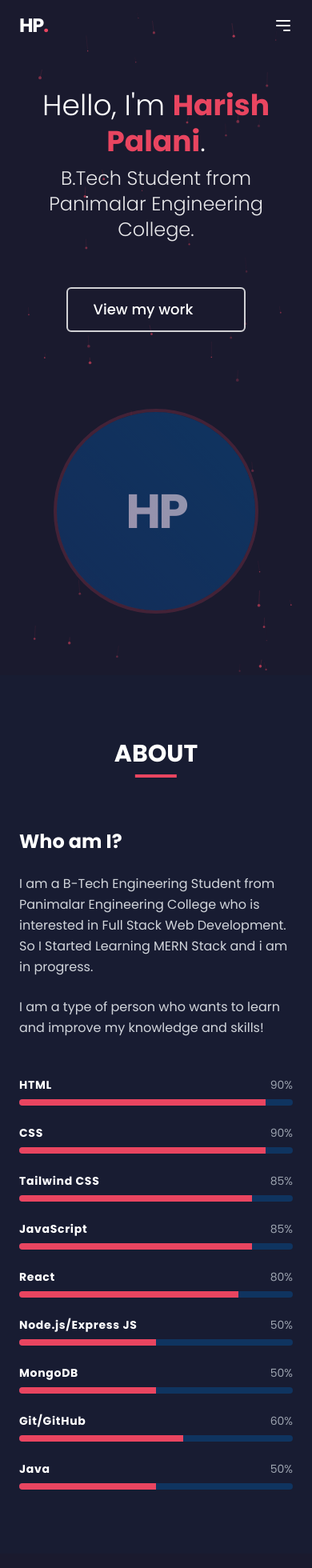
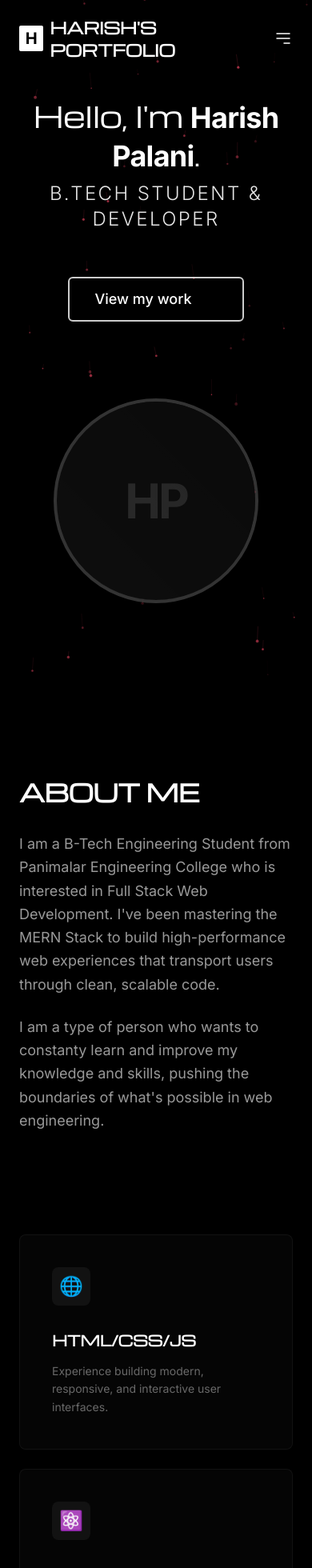
Before and after one commit to Harish8978/My-Portfolio, a React (Vite) app: page / in a window 390 px wide. Shown: the top 1960 px of the page at 80% size. Built offline with nearby package versions, Linux system fonts and the light colour scheme.

Commit message:
Modified

```diff
--- a/src/components/About.jsx
+++ b/src/components/About.jsx
@@ -1,52 +1,48 @@
 const About = () => {
     const skills = [
-        { name: 'HTML', percentage: '90%' },
-        { name: 'CSS', percentage: '90%' },
-        { name: 'Tailwind CSS', percentage: '85%' },
-        { name: 'JavaScript', percentage: '85%' },
-        { name: 'React', percentage: '80%' },
-        { name: 'Node.js/Express JS', percentage: '50%' },
-        { name:'MongoDB', percentage:'50%'},
-        {name:'Git/GitHub',percentage:'60%'},
-        {name:'Java',percentage:"50%"},
+        { name: 'HTML/CSS/JS', description: 'Experience building modern, responsive, and interactive user interfaces.', icon: '🌐' },
+        { name: 'REACT/MERN', description: 'Full stack development with focus on building scalable web applications.', icon: '⚛️' },
+        { name: 'TOOLS & JAVA', description: 'Proficient in Git, GitHub, and Core Java for problem solving.', icon: '⚙️' },
     ];
 
     return (
-        <section id="about" className="py-20 bg-accent/30">
-            <div className="container mx-auto px-6">
-                <h2 className="text-3xl md:text-4xl font-bold text-center mb-16 relative inline-block left-1/2 -translate-x-1/2">
-                    ABOUT
-                    <div className="h-1 w-1/2 bg-primary mx-auto mt-2"></div>
-                </h2>
-
-                <div className="flex flex-col md:flex-row gap-12 items-start">
-                    <div className="md:w-1/2 space-y-6">
-                        <h3 className="text-2xl font-bold mb-4">Who am I?</h3>
-                        <p className="text-gray-300 leading-relaxed">
+        <section id="about" className="py-32 bg-black">
+            <div className="container mx-auto px-6 md:px-12">
+                {/* About Content */}
+                <div className="max-w-4xl mb-32 space-y-8">
+                    <h2 className="text-3xl md:text-5xl font-display font-bold uppercase tracking-tighter text-left">
+                        ABOUT <br className="hidden md:block" /> ME
+                    </h2>
+                    <div className="space-y-6 text-left">
+                        <p className="text-white/60 text-lg md:text-xl leading-relaxed">
                             I am a B-Tech Engineering Student from Panimalar Engineering College who is interested in
-                            Full Stack Web Development. So I Started Learning MERN Stack and i am in progress.
+                            Full Stack Web Development. I've been mastering the MERN Stack to build high-performance
+                            web experiences that transport users through clean, scalable code.
                         </p>
-                        <p className="text-gray-300 leading-relaxed">
-                            I am a type of person who wants to learn and improve my knowledge and skills!
+                        <p className="text-white/60 text-lg md:text-xl leading-relaxed">
+                            I am a type of person who wants to constanty learn and improve my knowledge and skills,
+                            pushing the boundaries of what's possible in web engineering.
                         </p>
                     </div>
+                </div>
 
-                    <div className="md:w-1/2 w-full space-y-6">
-                        {skills.map((skill) => (
-                            <div key={skill.name}>
-                                <div className="flex justify-between mb-2">
-                                    <span className="text-sm font-bold tracking-wider">{skill.name}</span>
-                                    <span className="text-sm text-gray-400">{skill.percentage}</span>
-                                </div>
-                                <div className="h-2 w-full bg-secondary rounded-full overflow-hidden">
-                                    <div
-                                        className="h-full bg-primary"
-                                        style={{ width: skill.percentage }}
-                                    ></div>
-                                </div>
+                {/* Skills/Features Cards */}
+                <div className="grid grid-cols-1 md:grid-cols-3 gap-6">
+                    {skills.map((skill, index) => (
+                        <div key={index} className="glass-card p-10 rounded-lg group hover:bg-white/5 transition-all duration-500 flex flex-col gap-8">
+                            <div className="w-12 h-12 bg-white/5 flex items-center justify-center rounded-lg group-hover:bg-white group-hover:text-black transition-all">
+                                <span className="text-2xl">{skill.icon}</span>
                             </div>
-                        ))}
-                    </div>
+                            <div className="space-y-4">
+                                <h3 className="text-lg font-display font-bold uppercase tracking-tight leading-tight">
+                                    {skill.name}
+                                </h3>
+                                <p className="text-white/40 text-sm leading-relaxed">
+                                    {skill.description}
+                                </p>
+                            </div>
+                        </div>
+                    ))}
                 </div>
             </div>
         </section>
--- a/src/components/Hero.jsx
+++ b/src/components/Hero.jsx
@@ -1,19 +1,19 @@
 const Hero = () => {
     return (
         <section className="relative min-h-screen flex items-center justify-center overflow-hidden pt-20 pb-12">
-            <div className="container mx-auto px-6 z-10 flex flex-col md:flex-row items-center justify-between gap-12">
+            <div className="container mx-auto px-6 md:px-12 z-10 flex flex-col md:flex-row items-center justify-between gap-12">
                 {/* Text Content */}
                 <div className="w-full md:w-1/2 flex flex-col items-center md:items-start text-center md:text-left opacity-0 animate-slide-in-left">
-                    <h1 className="text-4xl md:text-5xl lg:text-7xl  font-light leading-tight mb-6">
+                    <h1 className="text-4xl md:text-5xl lg:text-7xl font-light leading-tight mb-6">
                         Hello, I'm <br className="hidden md:block" />
                         <span className="font-bold text-primary font-sans">Harish Palani</span>.
                         <br />
-                        <span className="text-2xl md:text-3xl lg:text-4xl mt-2 block opacity-90">B.Tech Student from Panimalar Engineering College.</span>
+                        <span className="text-2xl md:text-3xl lg:text-4xl mt-2 block opacity-90 font-sans uppercase tracking-[0.1em]">B.Tech Student & Developer</span>
                     </h1>
 
                     <button
                         onClick={() => document.getElementById('work').scrollIntoView({ behavior: 'smooth' })}
-                        className="mt-8 px-8 py-3 border-2 rounded-md border-white/80 text-white text-lg font-medium transition-all duration-300 hover:bg-primary hover:border-primary flex items-center group opacity-0 animate-slide-up [animation-delay:400ms]"
+                        className="mt-8 px-8 py-3 border-2 rounded-md border-white/80 text-white text-lg font-medium transition-all duration-300 hover:bg-white hover:text-black flex items-center group opacity-0 animate-slide-up [animation-delay:400ms]"
                     >
                         View my work
                         <svg
@@ -31,19 +31,9 @@ const Hero = () => {
                 {/* Image Section */}
                 <div className="w-full md:w-1/2 flex justify-center md:justify-end mt-12 md:mt-0 opacity-0 animate-slide-in-right [animation-delay:200ms]">
                     <div className="relative w-64 h-64 md:w-80 md:h-80 lg:w-[400px] lg:h-[400px] rounded-full overflow-hidden border-4 border-primary/20 transition-transform hover:scale-105 duration-500">
-                        {/* Placeholder Image - Swap src with your actual image path */}
                         <div className="w-full h-full bg-secondary flex items-center justify-center relative">
-                            {/* Fallback avatar if no image is available */}
-                            <span className="text-6xl md:text-8xl font-bold text-white/50 tracking-tighter">HP</span>
-
-                            {/* Uncomment the img tag below and add your image link to use an actual photo */}
-                            {/* <img
-                                src="Your_Image_Path_Here.png"
-                                alt="Harish Palani"
-                                className="absolute inset-0 w-full h-full object-cover"
-                            /> */}
+                            <span className="text-6xl md:text-8xl font-bold text-white/10 tracking-tighter">HP</span>
                         </div>
-                        {/* Decorative gradient overlay */}
                         <div className="absolute inset-0 bg-gradient-to-tr from-primary/30 to-transparent mix-blend-overlay"></div>
                     </div>
                 </div>
--- a/src/components/Navbar.jsx
+++ b/src/components/Navbar.jsx
@@ -16,28 +16,42 @@ const Navbar = () => {
         { name: 'HOME', href: '#' },
         { name: 'ABOUT', href: '#about' },
         { name: 'PROJECTS', href: '#work' },
-        { name: 'DOWNLOAD-RESUME',href:"#resume"},
+        { name: 'RESUME', href: '#resume' },
         { name: 'CONTACT', href: '#contact' },
     ];
 
     return (
-        <nav className={`fixed w-full z-50 transition-all duration-300 ${isScrolled ? 'bg-background/90 backdrop-blur-md border-b border-white/10' : 'bg-transparent'}`}>
-            <div className="container mx-auto px-6 py-4 flex justify-between items-center">
-                <a href="#" className="text-2xl font-bold tracking-tighter hover:text-primary transition-colors">
-                    HP<span className="text-primary">.</span>
+        <nav className={`fixed w-full z-50 transition-all duration-500 ${isScrolled ? 'bg-black/80 backdrop-blur-xl border-b border-white/10 py-3' : 'bg-transparent py-5'}`}>
+            <div className="container mx-auto px-6 flex justify-between items-center">
+                {/* Logo */}
+                <a href="#" className="flex items-center gap-2 group">
+                    <div className="w-8 h-8 bg-white flex items-center justify-center rounded-sm transition-transform group-hover:rotate-12">
+                        <span className="text-black font-bold text-xl">H</span>
+                    </div>
+                    <span className="text-xl font-display font-bold tracking-tighter">HARISH'S PORTFOLIO</span>
                 </a>
 
                 {/* Desktop Links */}
-                <div className="hidden md:flex space-x-8">
+                <div className="hidden md:flex items-center space-x-10">
                     {navLinks.map((link) => (
                         <a
                             key={link.name}
                             href={link.href}
-                            className="text-sm font-medium tracking-widest hover:text-primary transition-colors"
+                            className="text-[11px] font-medium tracking-[0.2em] text-white/70 hover:text-white transition-colors"
                         >
                             {link.name}
                         </a>
                     ))}
+                </div>
+
+                {/* Right Action */}
+                <div className="hidden md:block">
+                    <button
+                        onClick={() => document.getElementById('contact').scrollIntoView({ behavior: 'smooth' })}
+                        className="text-[11px] font-bold tracking-[0.1em] px-6 py-2 border border-white/20 rounded-full hover:bg-white hover:text-black transition-all duration-300"
+                    >
+                        GET STARTED →
+                    </button>
                 </div>
 
                 {/* Mobile Menu Button */}
@@ -46,14 +60,14 @@ const Navbar = () => {
                     onClick={() => setIsMobileMenuOpen(!isMobileMenuOpen)}
                 >
                     <svg xmlns="http://www.w3.org/2000/svg" className="h-6 w-6" fill="none" viewBox="0 0 24 24" stroke="currentColor">
-                        <path strokeLinecap="round" strokeLinejoin="round" strokeWidth={2} d={isMobileMenuOpen ? "M6 18L18 6M6 6l12 12" : "M4 6h16M4 12h16m-7 6h7"} />
+                        <path strokeLinecap="round" strokeLinejoin="round" strokeWidth={1.5} d={isMobileMenuOpen ? "M6 18L18 6M6 6l12 12" : "M4 6h16M4 12h16m-7 6h7"} />
                     </svg>
                 </button>
             </div>
 
             {/* Mobile Menu */}
-            {isMobileMenuOpen && (
-                <div className="md:hidden bg-background border-b border-white/10 px-6 py-4 flex flex-col space-y-4">
+            <div className={`md:hidden absolute top-full left-0 w-full bg-black/95 border-b border-white/10 overflow-hidden transition-all duration-500 ease-in-out ${isMobileMenuOpen ? 'max-h-[400px] opacity-100' : 'max-h-0 opacity-0'}`}>
+                <div className="px-6 py-8 flex flex-col space-y-6 items-center">
                     {navLinks.map((link) => (
                         <a
                             key={link.name}
@@ -64,8 +78,14 @@ const Navbar = () => {
                             {link.name}
                         </a>
                     ))}
+                    <button
+                        onClick={() => setIsMobileMenuOpen(false)}
+                        className="text-[11px] font-bold tracking-[0.1em] px-8 py-3 border border-white/20 rounded-full"
+                    >
+                        GET STARTED →
+                    </button>
                 </div>
-            )}
+            </div>
         </nav>
     );
 };
--- a/src/index.css
+++ b/src/index.css
@@ -1,4 +1,4 @@
-@import url('https://fonts.googleapis.com/css2?family=Poppins:wght@100;200;300;400;500;600;700;800;900&display=swap');
+@import url('https://fonts.googleapis.com/css2?family=Inter:wght@100;200;300;400;500;600;700;800;900&family=Michroma&display=swap');
 
 @tailwind base;
 @tailwind components;
@@ -9,29 +9,40 @@
 }
 
 body {
-  @apply bg-background text-white font-sans antialiased overflow-x-hidden;
+  @apply bg-black text-white font-sans antialiased overflow-x-hidden;
   margin: 0;
-  font-family: 'Poppins', sans-serif;
 }
 
 * {
   box-sizing: border-box;
-  font-family: 'Poppins', sans-serif;
+}
+
+h1, h2, h3, .font-display {
+  font-family: 'Michroma', sans-serif;
+  letter-spacing: -0.02em;
 }
 
 /* Custom scrollbar */
 ::-webkit-scrollbar {
-  width: 8px;
+  width: 4px;
 }
 
 ::-webkit-scrollbar-track {
-  @apply bg-secondary;
+  @apply bg-black;
 }
 
 ::-webkit-scrollbar-thumb {
-  @apply bg-primary rounded-full;
+  @apply bg-white/20 rounded-full;
 }
 
 ::-webkit-scrollbar-thumb:hover {
-  background: #ff5e78;
+  @apply bg-white/40;
 }
+
+.glass-card {
+  @apply bg-secondary/50 backdrop-blur-xl border border-white/5;
+}
+
+.glow-text {
+  text-shadow: 0 0 20px rgba(255, 255, 255, 0.3);
+}
```
Also changed, not shown: src/components/Contact.jsx (+46 -32 lines), src/components/Footer.jsx (+43 -15 lines), src/components/Projects.jsx (+41 -52 lines), src/components/Resume.jsx (+16 -11 lines), tailwind.config.js (+11 -5 lines).
